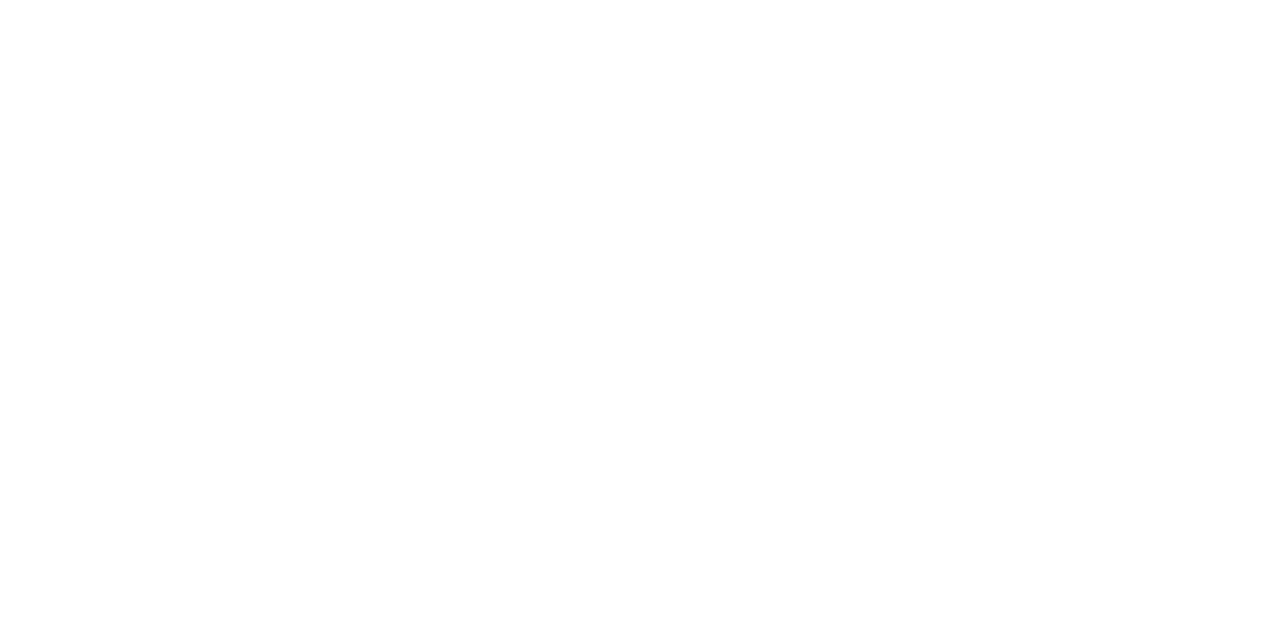
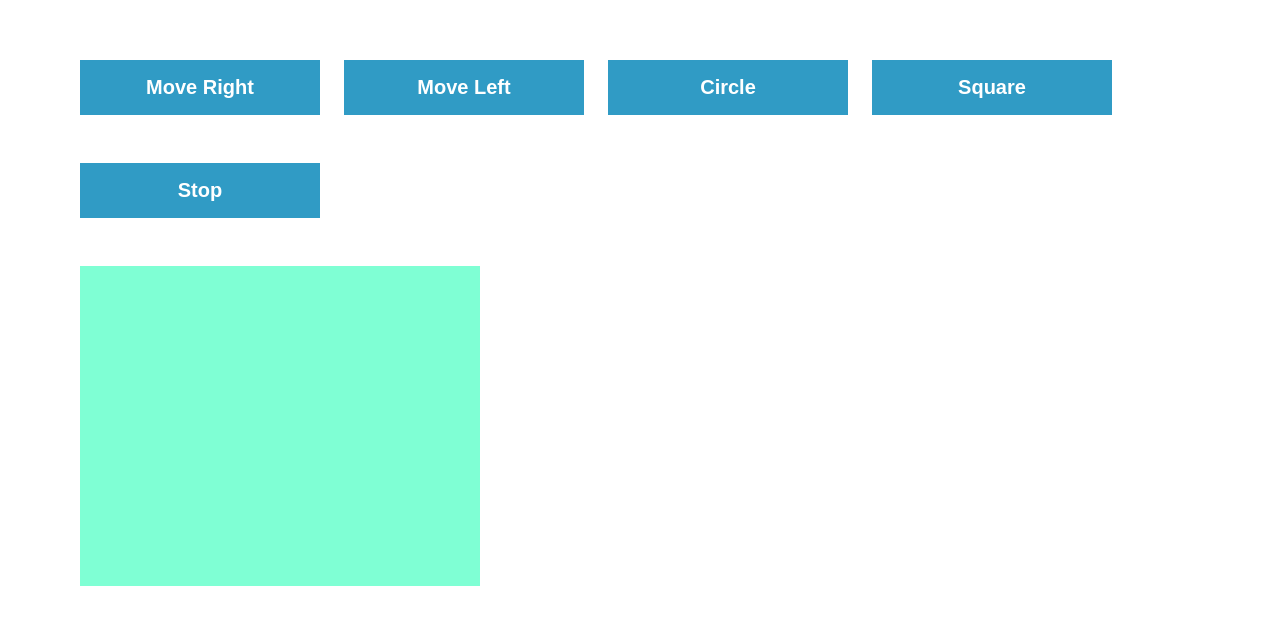
Before and after one commit to travisburns/framermotion, a React (Vite) app in the folder framermotiontut/: page / in a window 1280 px wide. Shown: the part 2580-3204 px from the top of the page. Before the commit the page ends 2720 px from the top, so only its background shows below. Built offline with nearby package versions, Linux system fonts and the light colour scheme.

Commit message:
Added useAnimate hook and its controls to control effects of box5.jsx

```diff
--- a/framermotiontut/src/App.css
+++ b/framermotiontut/src/App.css
@@ -32,3 +32,16 @@
   list-style: none;
   margin: 3px;
 }
+
+button {
+  color: white;
+  padding: 1rem;
+  margin-right: 1.5rem;
+  margin-bottom: 3rem;
+  border: none;
+  background-color: rgb(48, 155, 197);
+  font-size: 1.25rem;
+  font-weight: 700;
+  width: 15rem;
+  cursor: pointer;
+}
--- a/framermotiontut/src/App.jsx
+++ b/framermotiontut/src/App.jsx
@@ -5,7 +5,7 @@
 import Box2 from './components/Box2/Box2'
 import Box3 from './components/Box3/Box3'
 import Box4 from './components/Box4/Box4'
-
+import Box5 from './components/Box5/Box5'
 function App() {
 
 
@@ -15,6 +15,7 @@
     <Box2 />
     <Box3 />
     <Box4 />
+    <Box5 />
    </div>
 
 
--- /dev/null
+++ b/framermotiontut/src/components/Box5/Box5.jsx
@@ -0,0 +1,49 @@
+import React, { useState } from 'react'
+import { motion, useAnimation } from "framer-motion"
+
+
+export default function box5() {
+
+    const control = useAnimation()
+
+
+
+  return (
+    <div className='box-container'>
+      <button onClick={() => {
+        control.start({
+            x: 1500,
+            transition: { duration: 2}
+        })
+      }}>Move Right </button>
+      <button onClick={() => {
+        control.start({
+            x: 0,
+            transition: { duration: 2}
+        })
+      }}>Move Left </button>
+      <button onClick={() => {
+        control.start({
+            borderRadius: "50%",
+            transition: { duration: 1}
+        })
+      }}> Circle </button>
+      <button onClick={() => {
+        control.start({
+            borderRadius: 0,
+            transition: { duration: 1}
+        })
+      }}> Square</button>
+      <button onClick={()=> {
+        control.stop
+      }}>Stop</button>
+      <motion.div
+
+      className='box'
+      animate={control}
+      >
+
+      </motion.div>
+    </div>
+  )
+}
```
